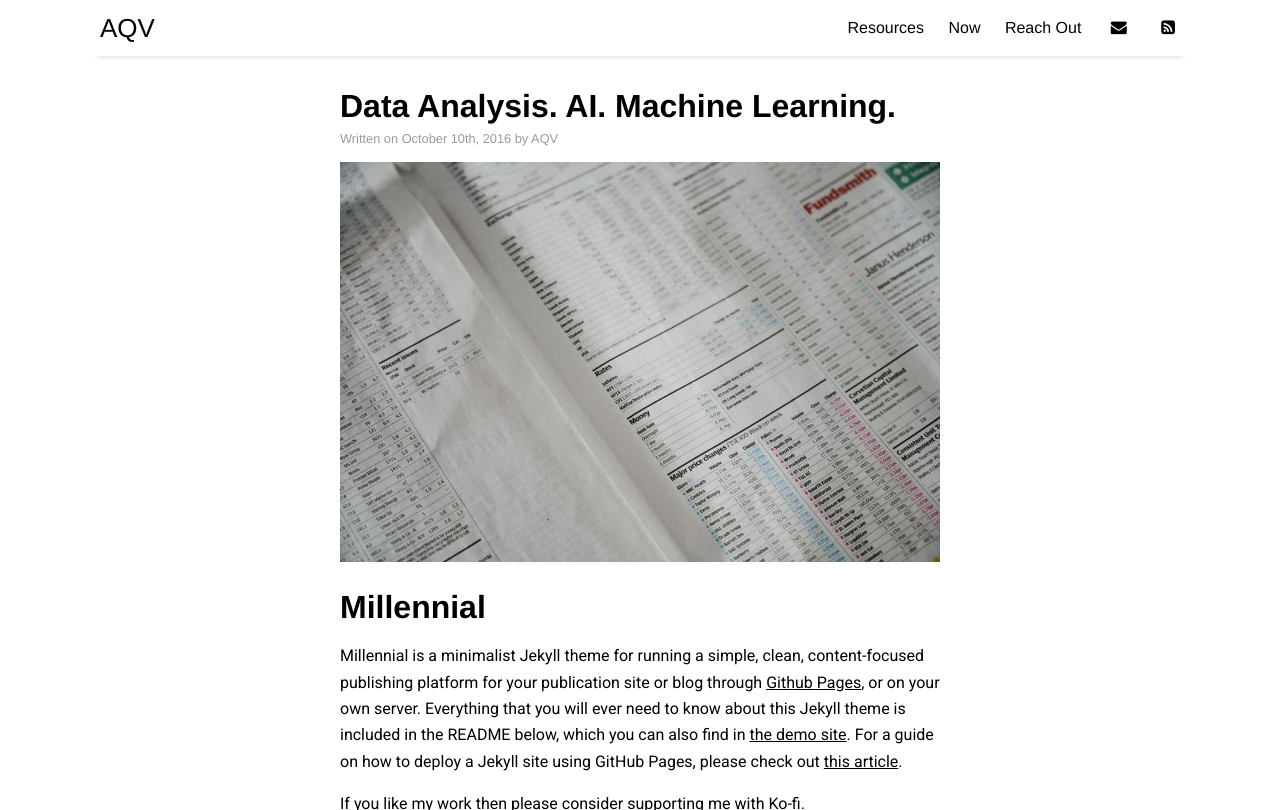
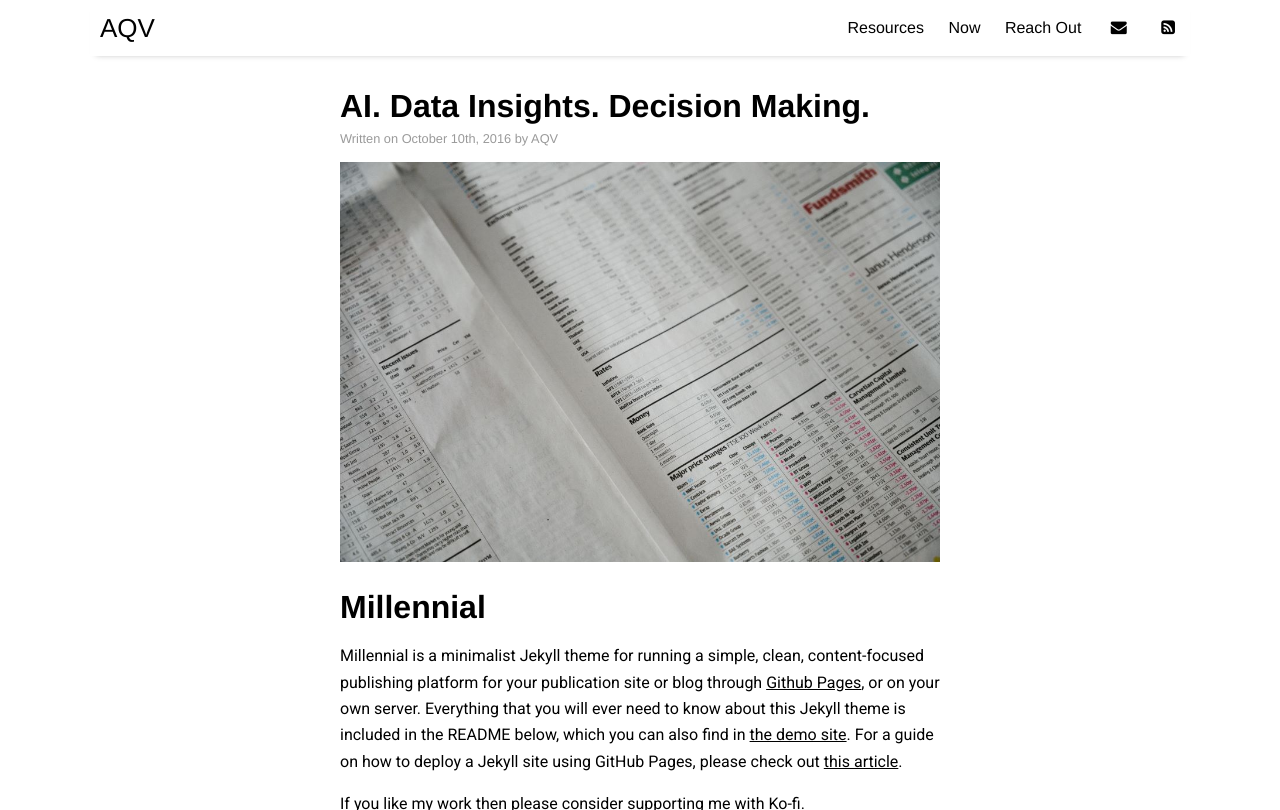
Before and after one commit to aqv-us/aqv-us, a Jekyll site: the page built from _posts/2016-10-10-getting-started.md, in a window 1280 px wide and 900 px high, cut to the strip 0-810 px from the top of the window. Built offline with Jekyll 4.4.1, drawn with Linux system fonts in a browser that asks for light colours; nearby versions of some CDN libraries.

Commit message:
Update 2016-10-10-getting-started.md

```diff
--- a/_posts/2016-10-10-getting-started.md
+++ b/_posts/2016-10-10-getting-started.md
@@ -1,6 +1,6 @@
 ---
 layout: post
-title: "Data Analysis. AI. Machine Learning."
+title: "AI. Data Insights. Decision Making."
 author: "AQV"
 categories: documentation
 tags: [documentation,sample]
```
